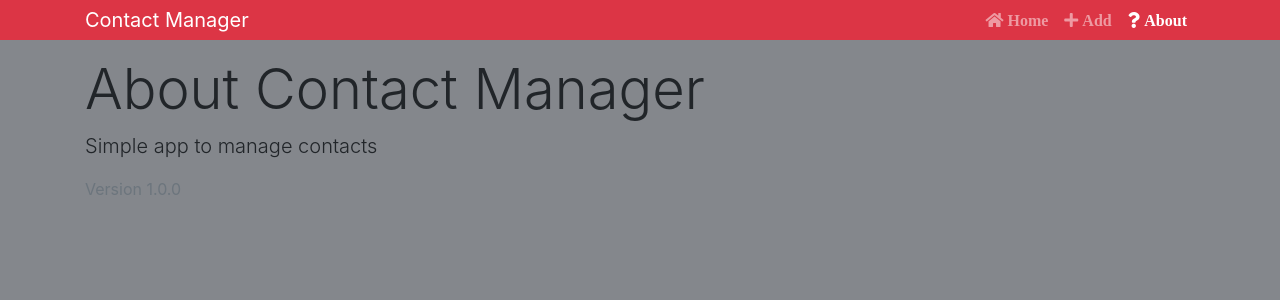
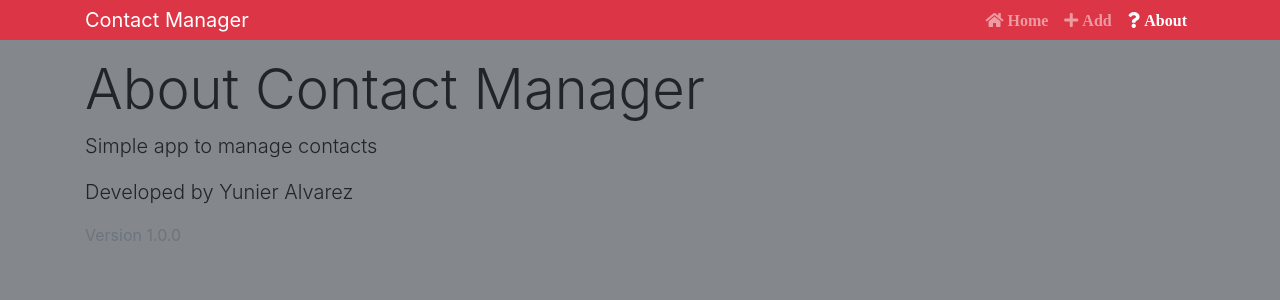
Before and after one commit to eunier/contact-manager-context, a React (Create React App) app: page /#/about in a window 1280 px wide. Shown: the top 300 px of the page. Built offline with nearby package versions, Linux system fonts and the light colour scheme; no server answers.

Commit message:
Add credict section

```diff
--- a/src/components/pages/About.js
+++ b/src/components/pages/About.js
@@ -5,6 +5,7 @@ export default () => {
     <div>
       <h1 className="display-4">About Contact Manager</h1>
       <p className="lead">Simple app to manage contacts</p>
+      <p className="lead">Developed by Yunier Alvarez</p>
       <p className="text-secondary">Version 1.0.0</p>
     </div>
   );
```
